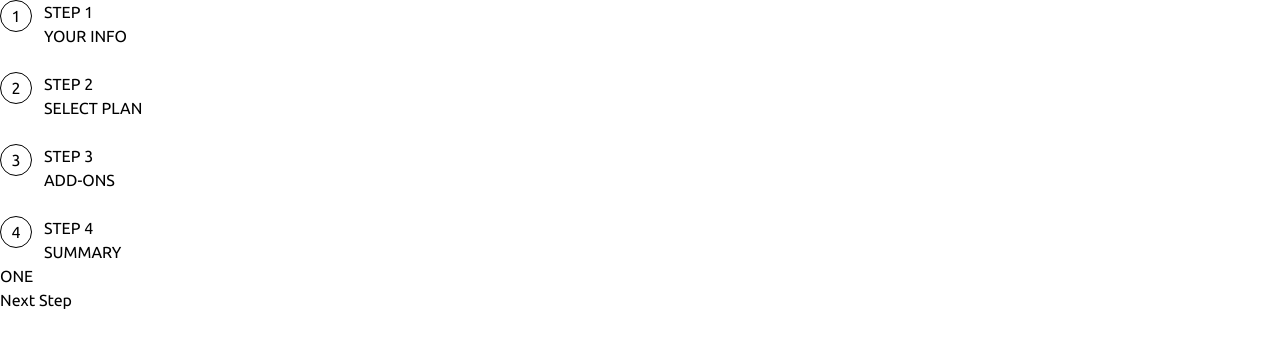
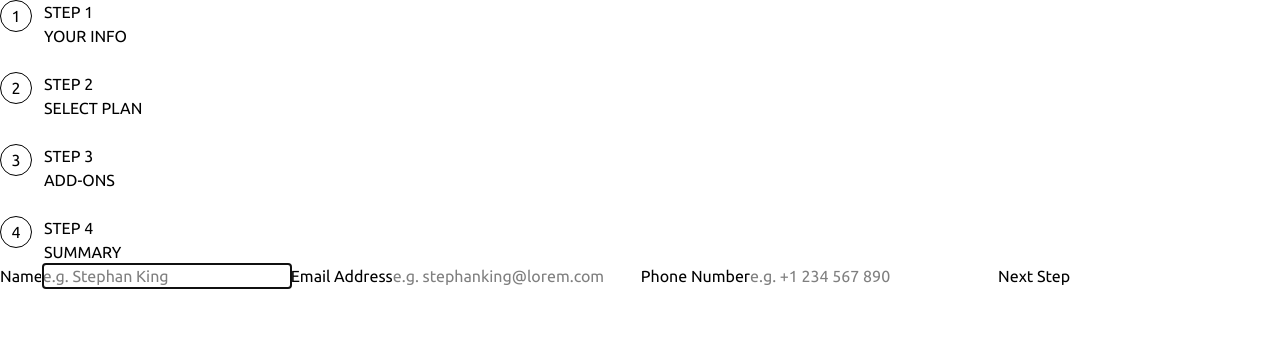
Before and after one commit to SanazBHMN/multi-step-form, a React (Vite) app: page / in a window 1280 px wide. Shown: the top 348 px of the page. Built offline with nearby package versions, Linux system fonts and the light colour scheme.

Commit message:
Display each step

```diff
--- a/src/App.tsx
+++ b/src/App.tsx
@@ -2,14 +2,18 @@
 import { useMultistepForm } from "./hooks/useMultistepForm";
 // components
 import { StepsList } from "./components/StepsList";
+import { PersonalInfoForm } from "./components/PersonalInfoForm";
+import { AddOnsForm } from "./components/AddOnsForm";
+import { PlanForm } from "./components/PlanForm";
+import { Summary } from "./components/Summary";
 
 function App() {
   const { steps, currentStepIndex, step, isFirstStep, isLastStep, back, next } =
     useMultistepForm([
-      <div>ONE</div>,
-      <div>TWO</div>,
-      <div>THREE</div>,
-      <div>FOUR</div>,
+      <PersonalInfoForm />,
+      <PlanForm />,
+      <AddOnsForm />,
+      <Summary />,
     ]);
 
   return (
```
